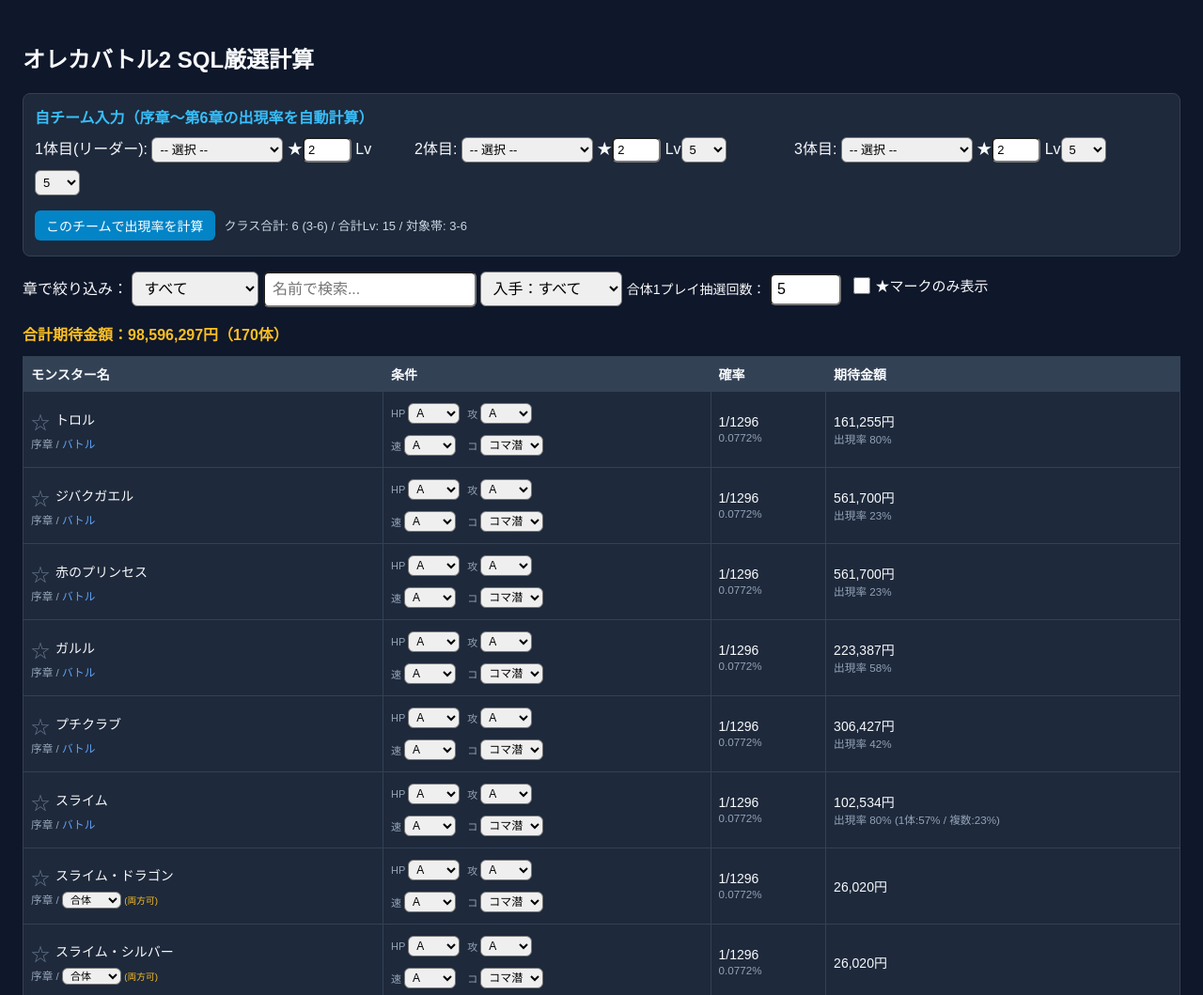
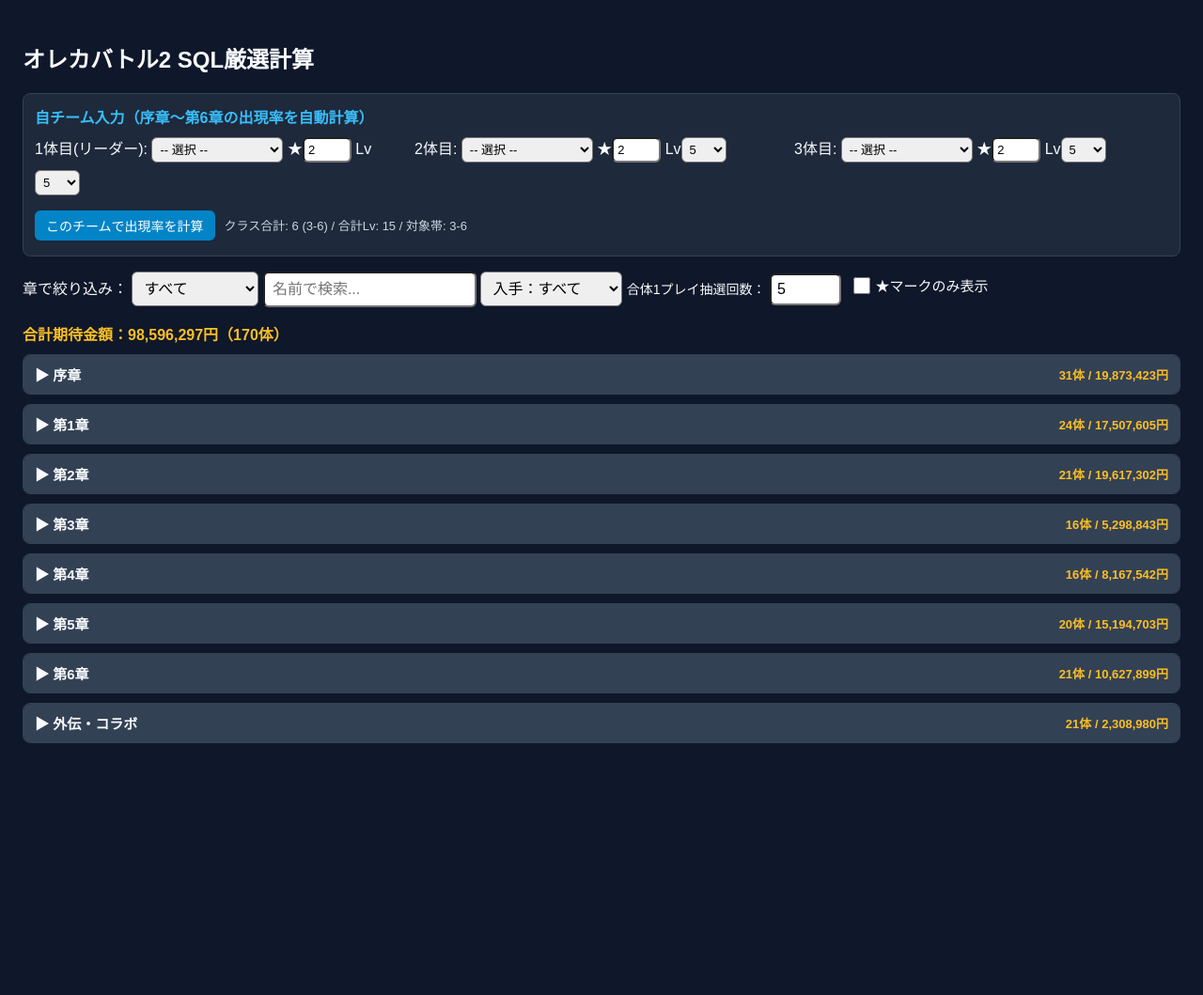
Before and after one commit to tsubasakou2819-maker/oreca2-kitaiti, a plain HTML site: page index.html in a window 1280 px wide. Shown: the top 1059 px of the page at 94% size. After the commit the page ends 815 px from the top, so only its background shows below. Drawn offline with nearby package versions, Linux system fonts and the light colour scheme.

Commit message:
Update index.html

```diff
--- a/index.html
+++ b/index.html
@@ -109,6 +109,12 @@
 
   <script>
     let db;
+    const openChapters = new Set();
+    function toggleChapter(chap) {
+      if (openChapters.has(chap)) openChapters.delete(chap);
+      else openChapters.add(chap);
+      render();
+    }
 
     async function init() {
       const SQL = await initSqlJs({
@@ -578,20 +584,25 @@
         `;
       };
 
+      const groups = new Map();
+      res[0].values.forEach(row => {
+        const c = row[2];
+        if (!groups.has(c)) groups.set(c, []);
+        groups.get(c).push(row);
+      });
+
+      const autoOpen = (chap !== "ALL" || keyword !== "" || markedOnly || methodFilter !== "ALL");
       let total = 0;
       const count = res[0].values.length;
-      let html = `
-        <table>
-          <tr>
-            <th>モンスター名</th>
-            <th>条件</th>
-            <th>確率</th>
-            <th>期待金額</th>
-          </tr>
-      `;
+      let html = "";
 
       const gcd = (a, b) => b === 0 ? a : gcd(b, a % b);
-     res[0].values.forEach(([id, name, chap, method, canBattle, canFusion, hp, at, sp, cmd, marked, encPct, p1Rate, p2Rate, p3Rate, pct, cost]) => {
+
+      groups.forEach((rows, groupChap) => {
+        let chapTotal = 0;
+        let rowsHtml = "";
+
+        rows.forEach(([id, name, c, method, canBattle, canFusion, hp, at, sp, cmd, marked, encPct, p1Rate, p2Rate, p3Rate, pct, cost]) => {
           const num = hp * at * sp * cmd;
           const den = 1296;
           const g = gcd(num, den);
@@ -599,7 +610,10 @@
           const badgeColor = method === "合体" ? "#34d399" : "#60a5fa";
           const star = marked ? "★" : "☆";
           const starColor = marked ? "#fbbf24" : "#64748b";
-        total += Number(cost);
+          const costNum = Number(cost);
+          total += costNum;
+          chapTotal += costNum;
+
           const methodHtml = (canBattle && canFusion)
             ? `<select onchange="updateMethod(${id}, this.value)" style="padding: 1px 4px; font-size: 11px; margin: 0;">
                  <option value="バトル" ${method === "バトル" ? "selected" : ""}>バトル</option>
@@ -607,12 +621,12 @@
                </select> <small style="color:#fbbf24;">(両方可)</small>`
             : `<span style="color: ${badgeColor};">${method}</span>`;
 
-        html += `
+          rowsHtml += `
             <tr>
               <td>
                 <button class="star-btn" style="color: ${starColor};" onclick="toggleMark(${id}, ${marked})">${star}</button>${name}<br>
                 <small style="color: #94a3b8;">
-                ${chap} / ${methodHtml}
+                  ${c} / ${methodHtml}
                 </small>
               </td>
               <td>
@@ -628,7 +642,7 @@
                 <small style="color: #94a3b8;">${pct}%</small>
               </td>
               <td>
-              ${Number(cost).toLocaleString()}円
+                ${costNum.toLocaleString()}円
                 ${method === "バトル" ? `<br><small style="color:#94a3b8;">出現率 ${encPct}%${
                   (p2Rate + p3Rate) > 0
                     ? ` (1体:${Math.round(p1Rate * 100)}% / 複数:${Math.round((p2Rate + p3Rate) * 100)}%)`
@@ -639,7 +653,27 @@
           `;
         });
 
-      html += "</table>";
+        const isOpen = autoOpen || openChapters.has(groupChap);
+        html += `
+          <div style="margin-top: 10px; border: 1px solid #334155; border-radius: 8px; overflow: hidden; background: #1e293b;">
+            <button type="button" onclick="toggleChapter('${groupChap}')" style="width: 100%; display: flex; justify-content: space-between; align-items: center; background: #334155; color: #f8fafc; border: none; padding: 10px 12px; margin: 0; border-radius: 0; font-size: 15px; font-weight: bold; cursor: pointer; text-align: left;">
+              <span>${isOpen ? "▼" : "▶"} ${groupChap}</span>
+              <span style="font-size: 13px; color: #fbbf24;">${rows.length}体 / ${chapTotal.toLocaleString()}円</span>
+            </button>
+            ${isOpen ? `
+              <table style="margin-top: 0;">
+                <tr>
+                  <th>モンスター名</th>
+                  <th>条件</th>
+                  <th>確率</th>
+                  <th>期待金額</th>
+                </tr>
+                ${rowsHtml}
+              </table>
+            ` : ""}
+          </div>
+        `;
+      });
 
       document.getElementById("summary").textContent = `合計期待金額：${total.toLocaleString()}円（${count}体）`;
       document.getElementById("output").innerHTML = html;
```
Lines whose indentation alone changed are shown as unchanged.
